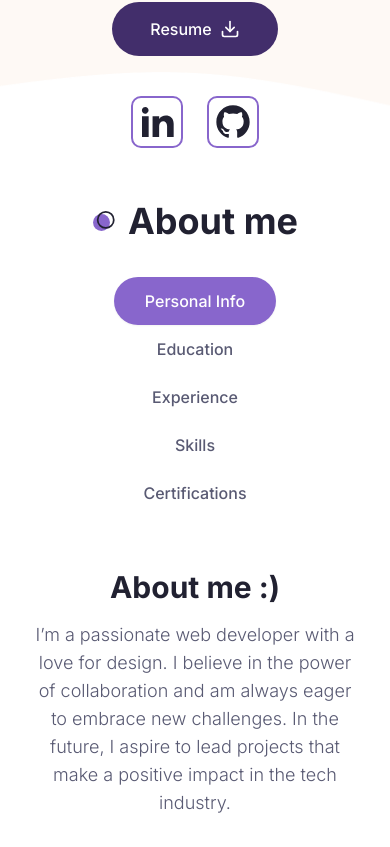
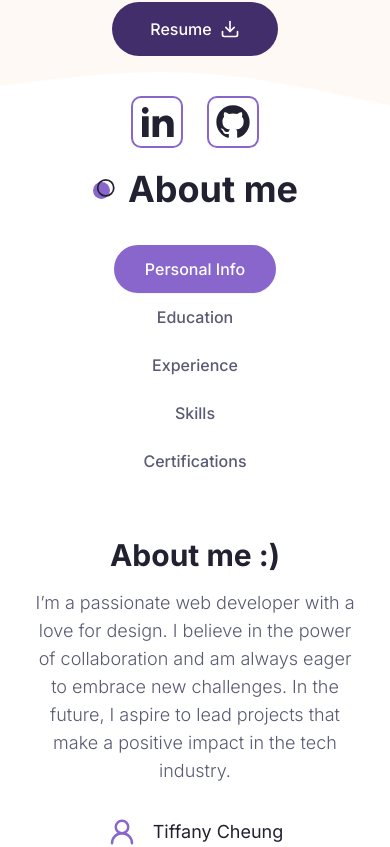
Before and after one commit to Tcheung787/Portfolio-TC, a Next.js app: page / in a window 390 px wide. Shown: the part 779-1626 px from the top of the page. Built offline with nearby package versions, Linux system fonts and the light colour scheme.

Commit message:
fix mobile view

```diff
--- a/components/About.jsx
+++ b/components/About.jsx
@@ -169,7 +169,7 @@ const About = () => {
   };
 
   return (
-<section className='pt-16 xl:pt-0 pb-12 xl:pb-24 mb-12'>
+<section className='pt-48 sm: pt-8 md:pt-8 lg:pt-16 xl:pt-0 pb-12 xl:pb-24 mb-12'>
   <div className='container mx-auto'>
     <h2 className='section-title mb-8 xl:mb-10 text-center mx-auto'>
       About me
--- a/components/MobileNav.jsx
+++ b/components/MobileNav.jsx
@@ -22,7 +22,7 @@ const MobileNav = () => {
               linkStyles='text-2xl'
             />
           </div>
-          <Socials containerStyles='flex gap-x-4' iconsStyles='text-2xl' />
+          <Socials containerStyles='flex gap-x-8' iconsStyles='text-2xl' />
         </div>
       </SheetContent>
     </Sheet>
```
